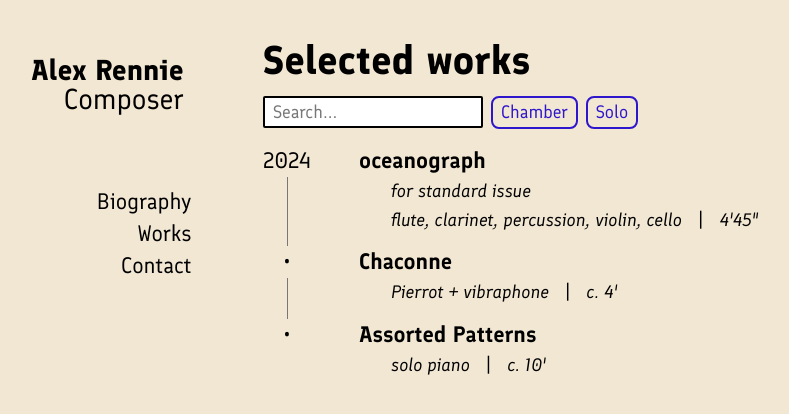
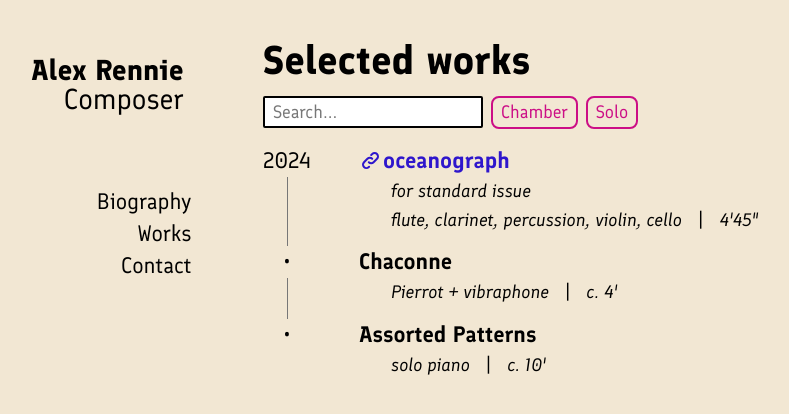
Before and after one commit to arendog/arendog.github.io, a SvelteKit app: page /works in a window 1280 px wide. Shown: the top 414 px of the page, without its empty margins (57-846 px from the left). Built offline with nearby package versions, Linux system fonts and the light colour scheme.

Commit message:
Redesign works

```diff
--- a/src/components/SearchTag.svelte
+++ b/src/components/SearchTag.svelte
@@ -11,7 +11,7 @@
 {#if tag}
 	{#if active}
 		<button
-			class="rounded-lg border-2 border-primary bg-primary px-2 text-left text-parchment"
+			class="rounded-lg border-2 border-accent bg-accent px-2 text-left text-parchment"
 			onclick={() => {
 				active = !active;
 			}}
@@ -20,7 +20,7 @@
 		</button>
 	{:else}
 		<button
-			class="rounded-lg border-2 px-2 text-left text-primary hover:border-primary hover:bg-primary hover:text-parchment"
+			class="rounded-lg border-2 px-2 text-left text-accent hover:border-accent hover:bg-accent hover:text-parchment"
 			onclick={() => {
 				active = !active;
 			}}
--- a/src/components/Sidenav.svelte
+++ b/src/components/Sidenav.svelte
@@ -7,7 +7,7 @@
 >
 	<div class="flex items-center justify-center gap-2 md:w-auto md:flex-none">
 		<button
-			class="items-center rounded-md p-2 text-black focus:ring-2 focus:ring-accent md:hidden"
+			class="items-center rounded-md p-2 text-black focus:ring-2 focus:ring-primary md:hidden"
 			onclick={() => {
 				menuOpen = !menuOpen;
 			}}
--- a/src/components/Work.svelte
+++ b/src/components/Work.svelte
@@ -139,7 +139,7 @@
 								clip-rule="evenodd"
 							/>
 						</svg>
-						<p class="whitespace-nowrap text-base">Download perusal score (PDF)</p>
+						<p class="whitespace-nowrap">Download perusal score (PDF)</p>
 					</div>
 				</a>
 			</div>
--- a/src/components/WorkList.svelte
+++ b/src/components/WorkList.svelte
@@ -46,7 +46,11 @@
 
 <div class="flex flex-col">
 	{#if work.url}
-		<a href={'works/' + work.url} class="hover:underline">
+		<a href={'works/' + work.url}>
+			<div class="flex text-primary hover:underline items-center">
+				<svg class="w-6 h-6" aria-hidden="true" xmlns="http://www.w3.org/2000/svg" width="24" height="24" fill="none" viewBox="0 0 24 24">
+					<path stroke="currentColor" stroke-linecap="round" stroke-linejoin="round" stroke-width="2" d="M13.213 9.787a3.391 3.391 0 0 0-4.795 0l-3.425 3.426a3.39 3.39 0 0 0 4.795 4.794l.321-.304m-.321-4.49a3.39 3.39 0 0 0 4.795 0l3.424-3.426a3.39 3.39 0 0 0-4.794-4.795l-1.028.961"/>
+				</svg>
 				<h3 class="font-[600]">
 					<!-- TODO: fix highlighting problem when consecutive selection, per char basis? -->
 					{#each titleChunks as chunk, i}
@@ -57,6 +61,7 @@
 						{/if}
 					{/each}
 				</h3>
+			</div>
 		</a>
 	{:else}
 		<h3 class="font-[600]">
--- a/src/components/Works.svelte
+++ b/src/components/Works.svelte
@@ -59,7 +59,9 @@
 		<div class="flex flex-wrap gap-2">
 			<SearchFilter bind:searchTerm />
 			{#each Object.keys(searchTags) as key}
-				{#if filteredWorks.filter((work) => {return work.tags[key as keyof SearchTags]}).length > 0}
+				{#if filteredWorks.filter((work) => {
+					return work.tags[key as keyof SearchTags];
+				}).length > 0}
 					<SearchTag
 						bind:active={searchTags[key as keyof SearchTags]}
 						text={key.charAt(0).toUpperCase() + key.slice(1)}
```
Lines whose indentation alone changed are shown as unchanged.
